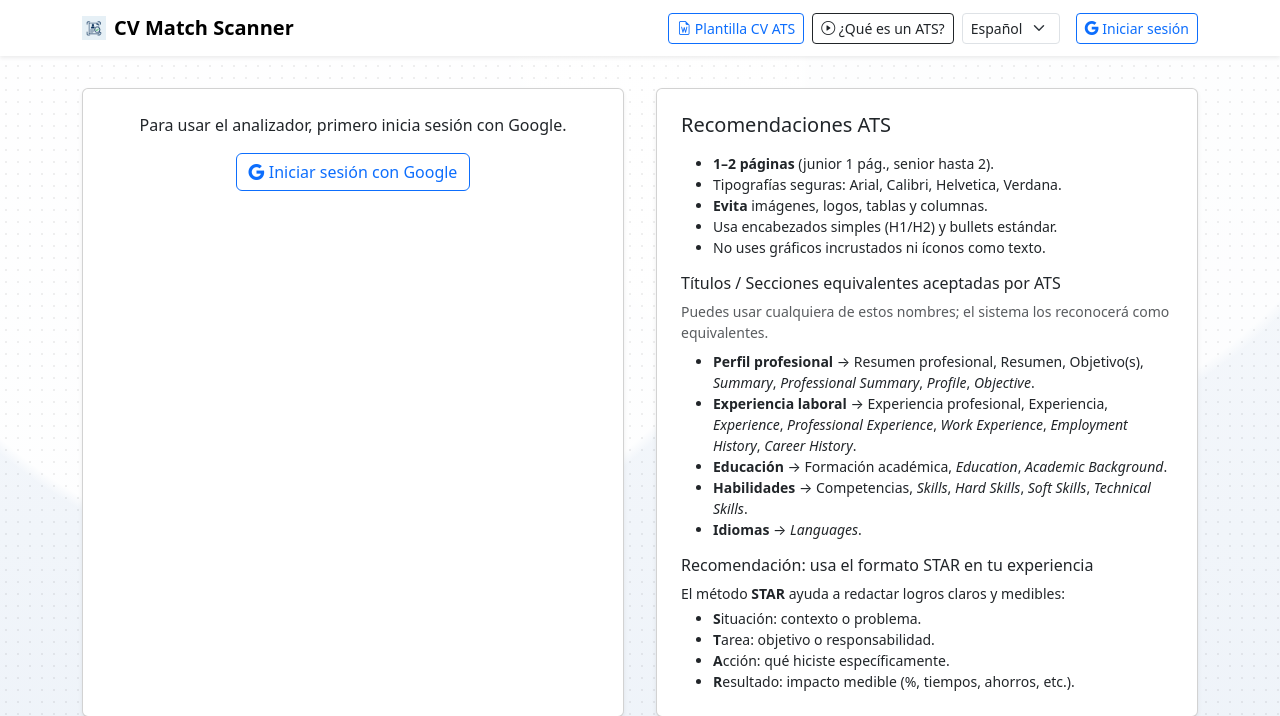
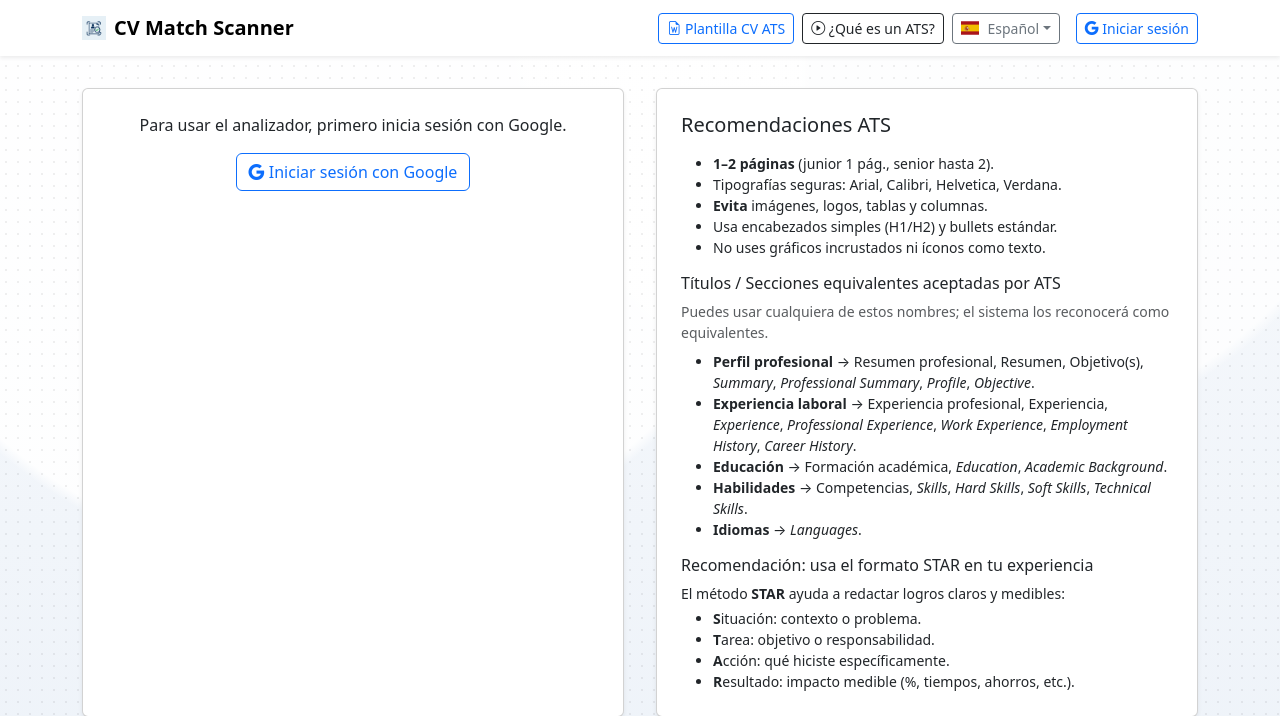
Before and after one commit to ricardocarruyo/cv-scanner, a Flask app: page / in a window 1280 px wide. Shown: the top 716 px of the page. Run offline with Flask 3, Linux system fonts and the light colour scheme.

Commit message:
Selector de idioma 2

```diff
--- a/app/__init__.py
+++ b/app/__init__.py
@@ -1,4 +1,4 @@
-from flask import Flask
+from flask import Flask, session, jsonify
 from .config import Config
 from .extensions import db
 from .routes.main import bp as main_bp
@@ -26,9 +26,11 @@ def create_app():
 
     @app.context_processor
     def inject_globals():
+        lang = (session.get("lang") or "es").lower()
         return {
             "current_year": datetime.utcnow().year,
-            "version": app.config.get("APP_VERSION", "v0")
+            "version": app.config.get("APP_VERSION", "v0"),
+            "is_en": (lang == "en")
         }
 
     return app
--- a/app/templates/base.html
+++ b/app/templates/base.html
@@ -16,6 +16,7 @@
   <!-- Styles -->
   <link href="https://cdn.jsdelivr.net/npm/bootstrap@5.3.0/dist/css/bootstrap.min.css" rel="stylesheet">
   <link href="https://cdn.jsdelivr.net/npm/bootstrap-icons@1.11.3/font/bootstrap-icons.min.css" rel="stylesheet">
+  <link rel="stylesheet" href="https://cdn.jsdelivr.net/npm/flag-icons/css/flag-icons.min.css">
 
   <!-- En <head> deja estas reglas -->
   <style>
@@ -86,11 +87,27 @@
         </a>
 
         <!-- Selector de idioma -->
-        <div class="me-3">
-          <select id="langSelect" class="form-select form-select-sm" onchange="changeLang(this.value)">
-            <option value="es" {% if not is_en %}selected{% endif %}>Español</option>
-            <option value="en" {% if is_en %}selected{% endif %}>English</option>
-          </select>
+        <div class="dropdown me-3">
+          <button class="btn btn-sm btn-outline-secondary dropdown-toggle d-flex align-items-center"
+                  type="button" id="langDropdown" data-bs-toggle="dropdown" aria-expanded="false">
+            {% if is_en %}
+              <span class="fi fi-us me-2"></span> English
+            {% else %}
+              <span class="fi fi-es me-2"></span> Español
+            {% endif %}
+          </button>
+          <ul class="dropdown-menu" aria-labelledby="langDropdown">
+            <li>
+              <a class="dropdown-item d-flex align-items-center" href="#" onclick="changeLang('es')">
+                <span class="fi fi-es me-2"></span> Español
+              </a>
+            </li>
+            <li>
+              <a class="dropdown-item d-flex align-items-center" href="#" onclick="changeLang('en')">
+                <span class="fi fi-us me-2"></span> English
+              </a>
+            </li>
+          </ul>
         </div>
 
         {% if session.get('user_email') %}
--- a/app/templates/index.html
+++ b/app/templates/index.html
@@ -118,7 +118,7 @@
 
 
               <div class="w-100">
-                <h5 class="mb-3">Lineamientos para subir tu CV</h5>
+                <h5>{{ 'Lineamientos para subir tu CV' if not is_en else 'Guidelines to upload your resume' }}</h5>
                 <ul class="small mb-3">
                   <li>Formato: <strong>PDF o DOCX</strong></li>
                   <li>Idioma: <strong>Español o Inglés</strong></li>
```
